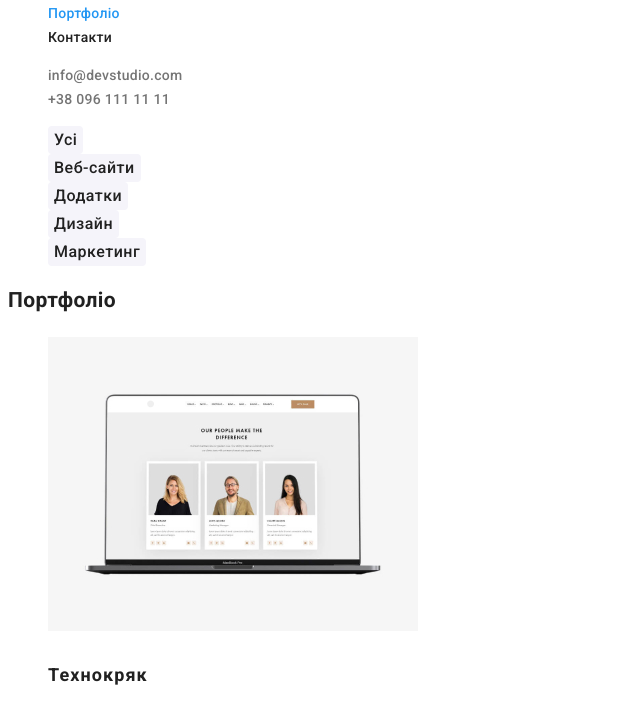
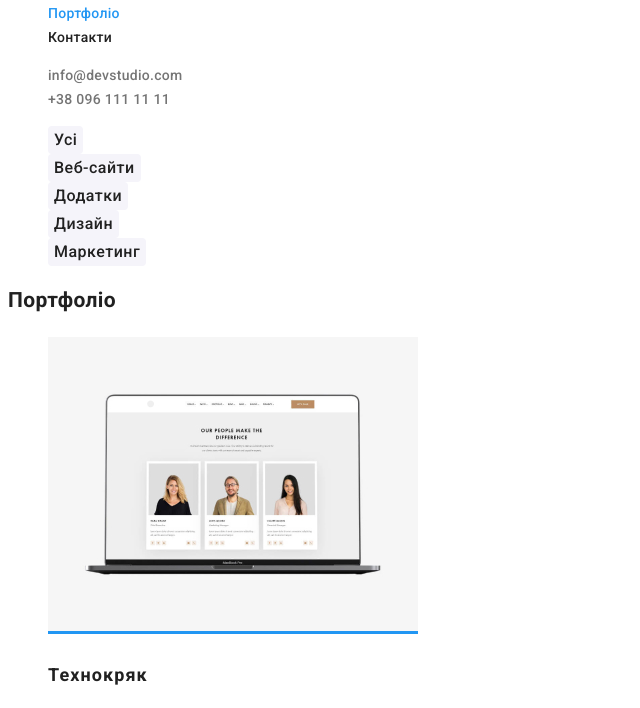
Before and after one commit to 11Anatoliy11/goit-markup-hw-02, a plain HTML site: page portfolio.html in a window 1280 px wide. In both pictures the pointer is over the link 660 px from the left and 755 px from the top of the page. Shown: the part 76-784 px from the top of the page, without its empty margins (0-640 px from the left). Drawn offline with Linux system fonts and the light colour scheme.

```diff
--- a/css/styles.css
+++ b/css/styles.css
@@ -205,6 +205,10 @@ ul {
   text-decoration: none;
 }
 
+.portfolio:hover,
+.portfolio:focus {
+  background-color: var(--accent-color);
+
 .section-work {
   font-weight: 700;
   font-size: 18px;
```
